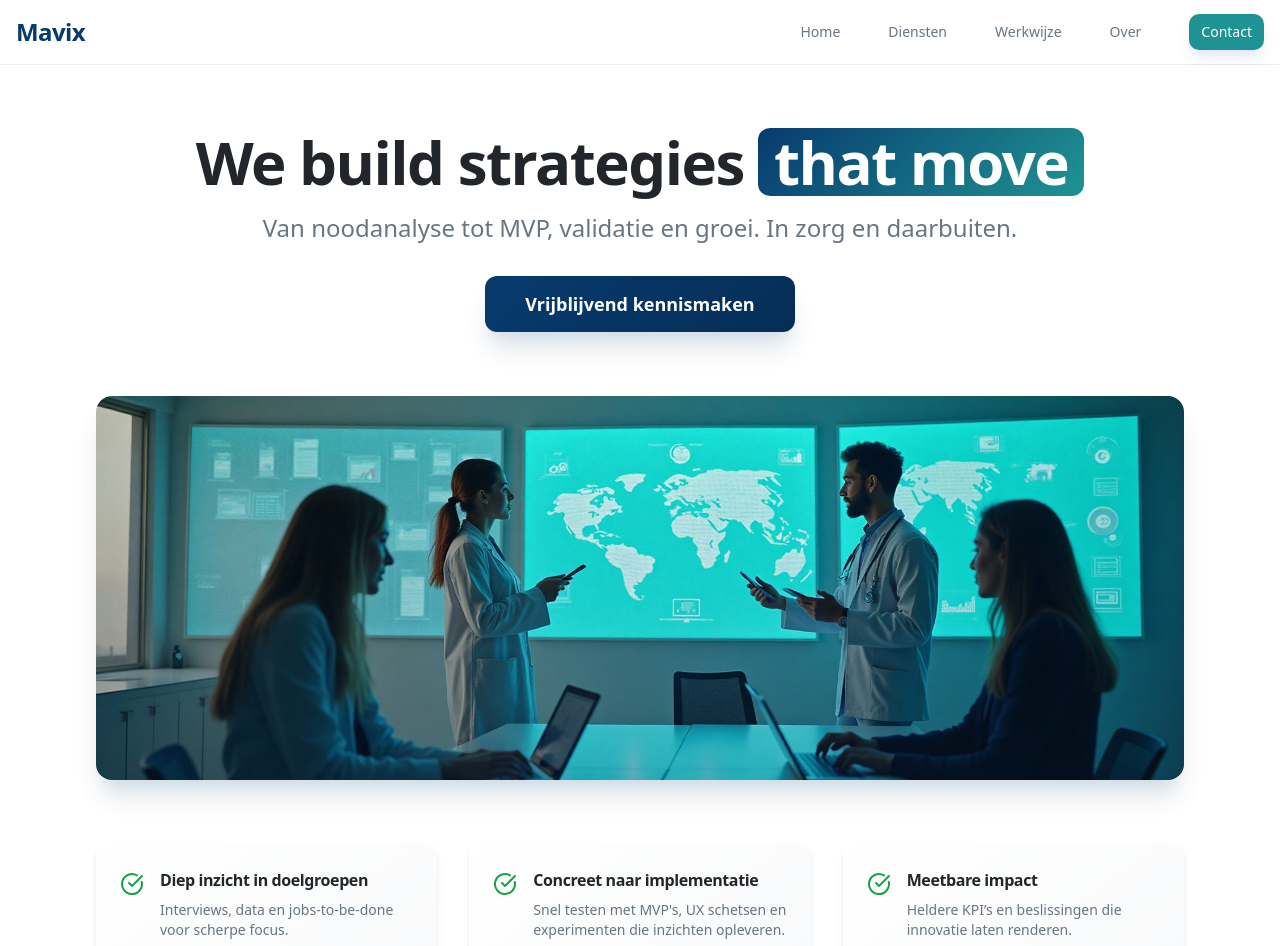
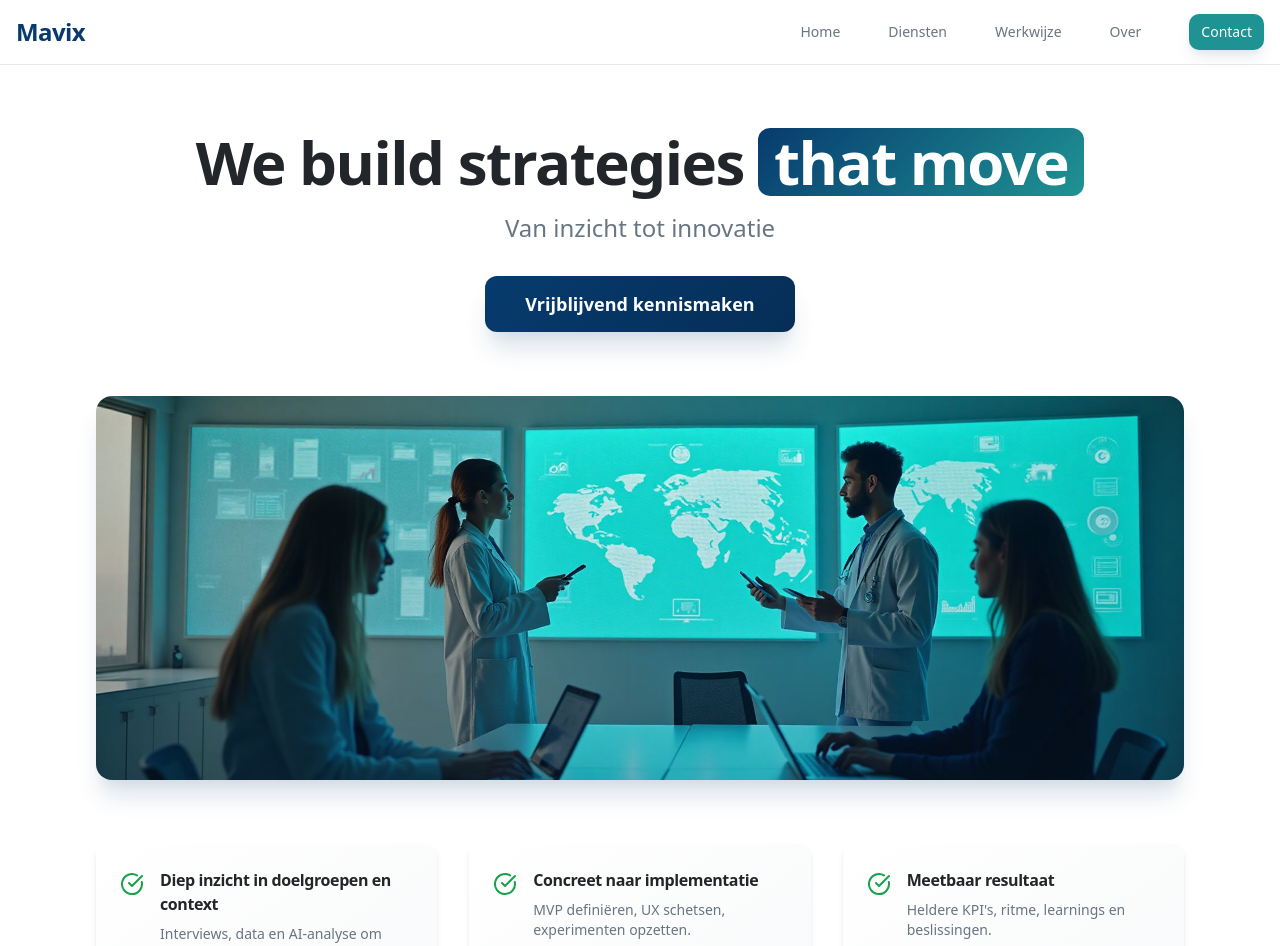
Before and after one commit to crazyheinz/mavix, a React (Vite) app: page / in a window 1280 px wide. Shown: the top 946 px of the page. Built offline with nearby package versions, Linux system fonts and the light colour scheme; the HTML template or start-up script is replaced by a standard one.

Commit message:
Visual edit in Lovable

```diff
--- a/src/components/Hero.tsx
+++ b/src/components/Hero.tsx
@@ -1,17 +1,16 @@
 import { Button } from "@/components/ui/button";
 import { CheckCircle } from "lucide-react";
 import heroImage from "@/assets/hero-image.jpg";
-
 const Hero = () => {
   const scrollToContact = () => {
     const element = document.getElementById('contact');
     if (element) {
-      element.scrollIntoView({ behavior: 'smooth' });
+      element.scrollIntoView({
+        behavior: 'smooth'
+      });
     }
   };
-
-  return (
-    <section id="home" className="pt-32 pb-20 px-4">
+  return <section id="home" className="pt-32 pb-20 px-4">
       <div className="container mx-auto max-w-6xl">
         {/* Hero Content */}
         <div className="text-center space-y-8 mb-16">
@@ -22,17 +21,10 @@ const Hero = () => {
                 that move
               </span>
             </h1>
-            <p className="text-xl md:text-2xl text-muted-foreground max-w-3xl mx-auto text-balance">
-              Van noodanalyse tot MVP, validatie en groei. In zorg en daarbuiten.
-            </p>
+            <p className="text-xl md:text-2xl text-muted-foreground max-w-3xl mx-auto text-balance">Van inzicht tot innovatie</p>
           </div>
 
-          <Button
-            onClick={scrollToContact}
-            variant="hero"
-            size="xl"
-            className="shadow-large hover:shadow-glow"
-          >
+          <Button onClick={scrollToContact} variant="hero" size="xl" className="shadow-large hover:shadow-glow">
             Vrijblijvend kennismaken
           </Button>
         </div>
@@ -40,11 +32,7 @@ const Hero = () => {
         {/* Hero Image */}
         <div className="mb-16">
           <div className="relative rounded-2xl overflow-hidden shadow-large">
-            <img
-              src={heroImage}
-              alt="Healthcare innovation and strategy consulting professionals collaborating"
-              className="w-full h-64 md:h-96 object-cover"
-            />
+            <img src={heroImage} alt="Healthcare innovation and strategy consulting professionals collaborating" className="w-full h-64 md:h-96 object-cover" />
             <div className="absolute inset-0 bg-gradient-to-t from-primary/20 to-transparent"></div>
           </div>
         </div>
@@ -54,10 +42,11 @@ const Hero = () => {
           <div className="flex items-start space-x-4 p-6 bg-gradient-card rounded-xl shadow-soft">
             <CheckCircle className="h-6 w-6 text-success mt-1 flex-shrink-0" />
             <div>
-              <h3 className="font-semibold mb-2">Diep inzicht in doelgroepen</h3>
-              <p className="text-sm text-muted-foreground">
-                Interviews, data en jobs-to-be-done voor scherpe focus.
-              </p>
+              <h3 className="font-semibold mb-2">Diep inzicht in doelgroepen en context
+
+            </h3>
+              <p className="text-sm text-muted-foreground">Interviews, data en AI-analyse om echte noden bloot te leggen — geen aannames, maar bewijs.
+            </p>
             </div>
           </div>
 
@@ -66,7 +55,7 @@ const Hero = () => {
             <div>
               <h3 className="font-semibold mb-2">Concreet naar implementatie</h3>
               <p className="text-sm text-muted-foreground">
-                Snel testen met MVP's, UX schetsen en experimenten die inzichten opleveren.
+                MVP definiëren, UX schetsen, experimenten opzetten.
               </p>
             </div>
           </div>
@@ -74,9 +63,9 @@ const Hero = () => {
           <div className="flex items-start space-x-4 p-6 bg-gradient-card rounded-xl shadow-soft">
             <CheckCircle className="h-6 w-6 text-success mt-1 flex-shrink-0" />
             <div>
-              <h3 className="font-semibold mb-2">Meetbare impact</h3>
+              <h3 className="font-semibold mb-2">Meetbaar resultaat</h3>
               <p className="text-sm text-muted-foreground">
-                Heldere KPI’s en beslissingen die innovatie laten renderen.
+                Heldere KPI's, ritme, learnings en beslissingen.
               </p>
             </div>
           </div>
@@ -127,8 +116,6 @@ const Hero = () => {
           </div>
         </div>
       </div>
-    </section>
-  );
+    </section>;
 };
-
 export default Hero;
```
